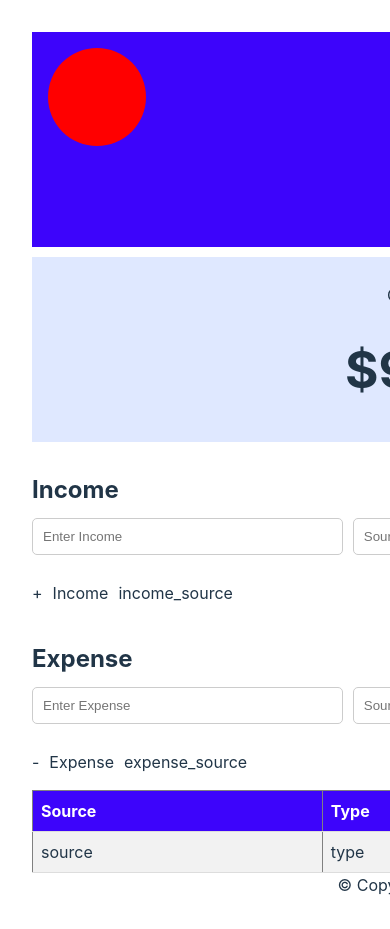
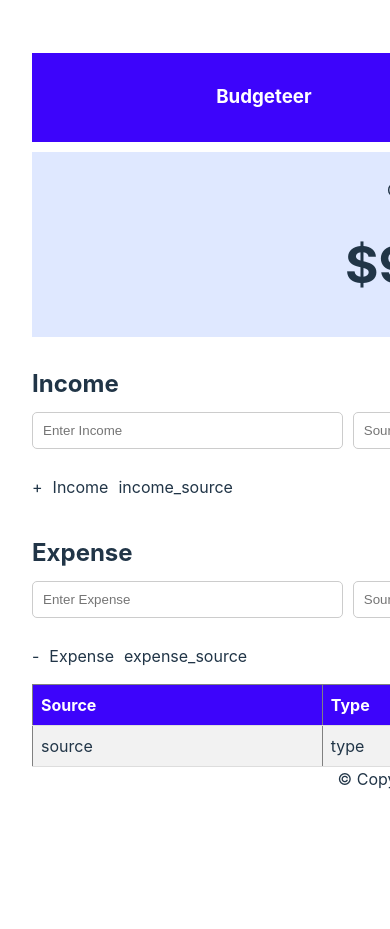
Before and after one commit to jchanthy/budgeteer, a React (Vite) app: page / in a window 390 px wide. Shown: the top 929 px of the page. After the commit the page ends 844 px from the top, so only its background shows below. Built offline with nearby package versions, Linux system fonts and the light colour scheme.

Commit message:
chagned..

```diff
--- a/src/App.css
+++ b/src/App.css
@@ -10,6 +10,7 @@
   align-items: center;
   justify-content: space-between;
   padding: 1rem;
+  align-content: center;
   background-color: #3d04fb;
   color: white;
   width: 800px;
@@ -147,8 +148,5 @@ tr:hover {
   color: #888;
 }
 @media (max-width: 768px) {
-  .header {
-    flex-direction: column;
-    align-items: flex-start;
-  }
+
 }
--- a/src/App.jsx
+++ b/src/App.jsx
@@ -6,8 +6,8 @@ function App() {
   return (
     <>
    <div className='header'>
-    <div className="logo"></div>
-    <h3>Hello World</h3>
+
+    <h3>Budgeteer</h3>
     <button>Toggle Dark Mode</button>
    </div>
    <div className="currenBalance">
```
